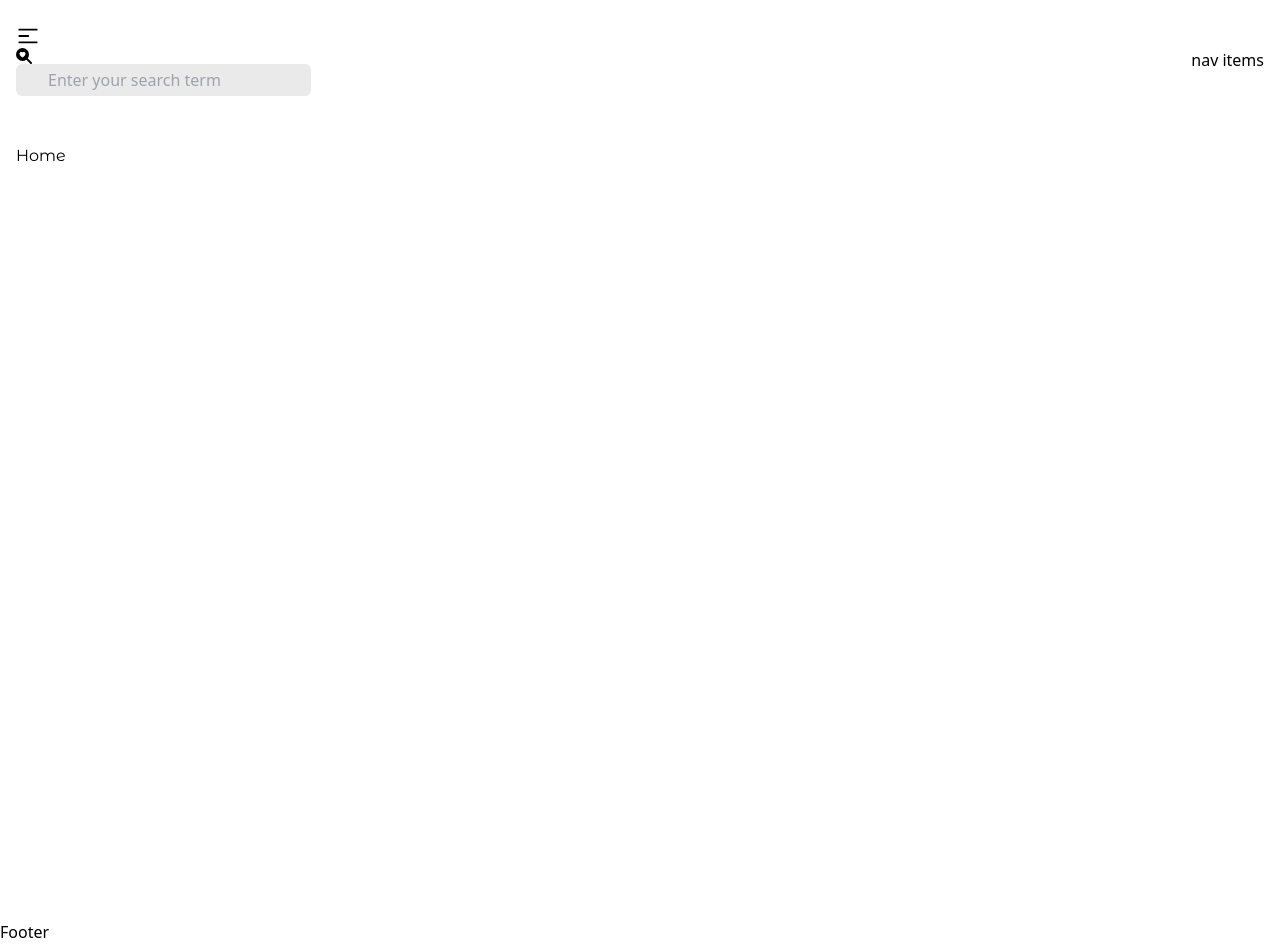
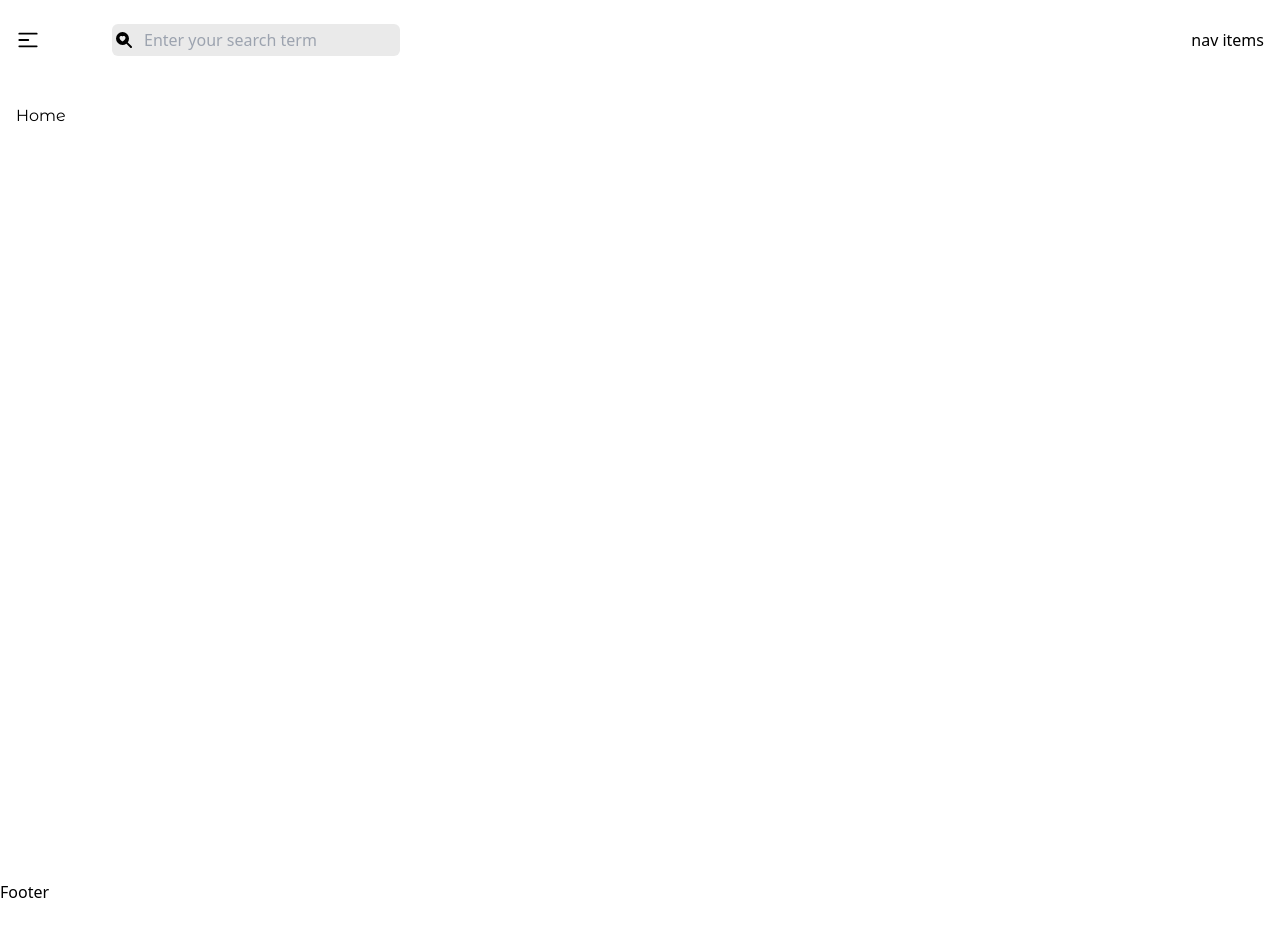
Before and after one commit to Z-bot-pi/BookShop, a React (Vite) app in the folder frontend/: page / in a window 1280 px wide. After the commit the page ends 904 px from the top, so only its background shows below. Built offline with nearby package versions, Linux system fonts and the light colour scheme.

Commit message:
search bar

```diff
--- a/frontend/src/components/Navbar.jsx
+++ b/frontend/src/components/Navbar.jsx
@@ -7,14 +7,16 @@ const Navbar = () => {
     <header className="max-w-screen-2xl mx-auto px-4 py-6">
 <nav className="flex justify-between items-center ">
     {/*Left*/}
-    <div>
+    <div className="flex items-center md:gap-16 gap-4">
       <Link to="/">
       <HiMiniBars3CenterLeft className="size-6"/>
       </Link>
 
       {/*input search*/}
-      <div>
-      <BsFillSearchHeartFill />
+      <div className="relative sm:w-72 w-40 space-x-2">
+
+      <BsFillSearchHeartFill className="absolute inline-block left-3 inset-y-2" />
+
       <input type="text" placeholder="Enter your search term"
       className="bg-[#EAEAEA] w-full py-1 md:px-8 px-6 rounded-md focus:outline-none"
       />
```
